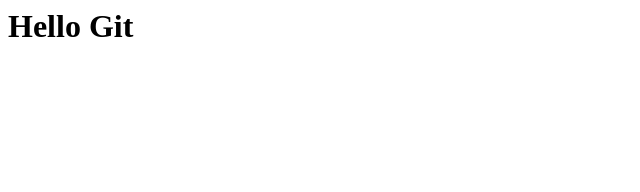
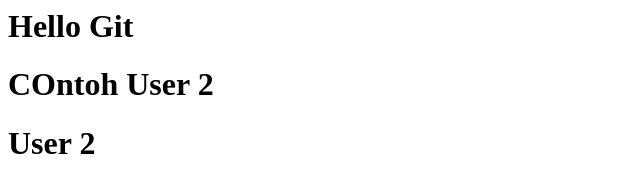
Before and after one commit to hanifiamdev/belajar-git-remote, a plain HTML site: page index.html in a window 1280 px wide. Shown: the whole page, without its empty margins (0-640 px from the left). Drawn offline with Linux system fonts and the light colour scheme.

Commit message:
add user2 to index html

```diff
--- a/index.html
+++ b/index.html
@@ -1,5 +1,7 @@
 <html>
     <body>
         <h1>Hello Git</h1>
+        <h1>COntoh User 2</h1>
+        <h1>User 2</h1>
     </body>
 </html>
```
